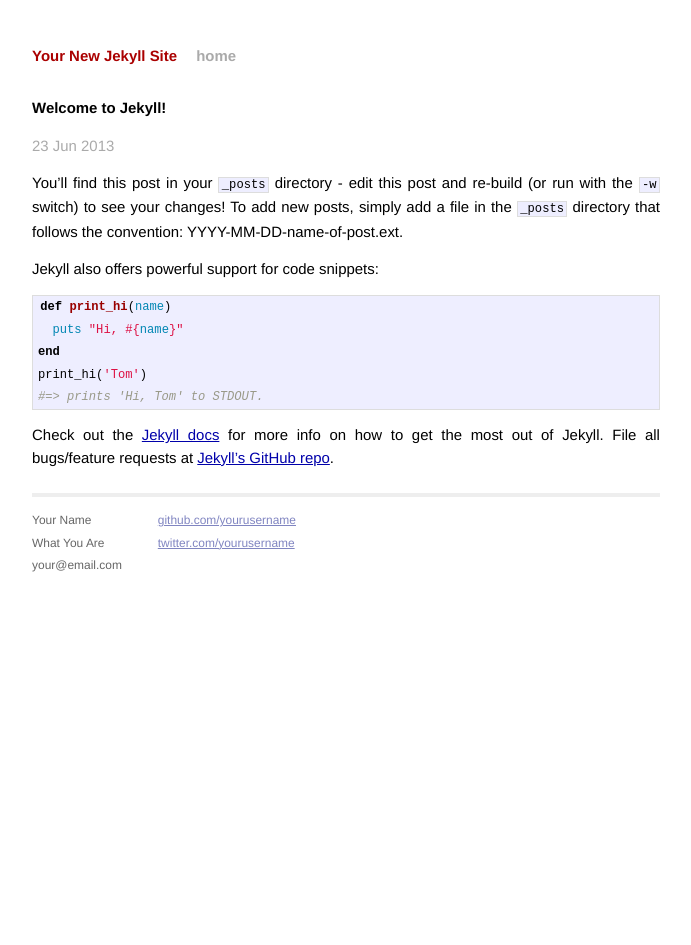
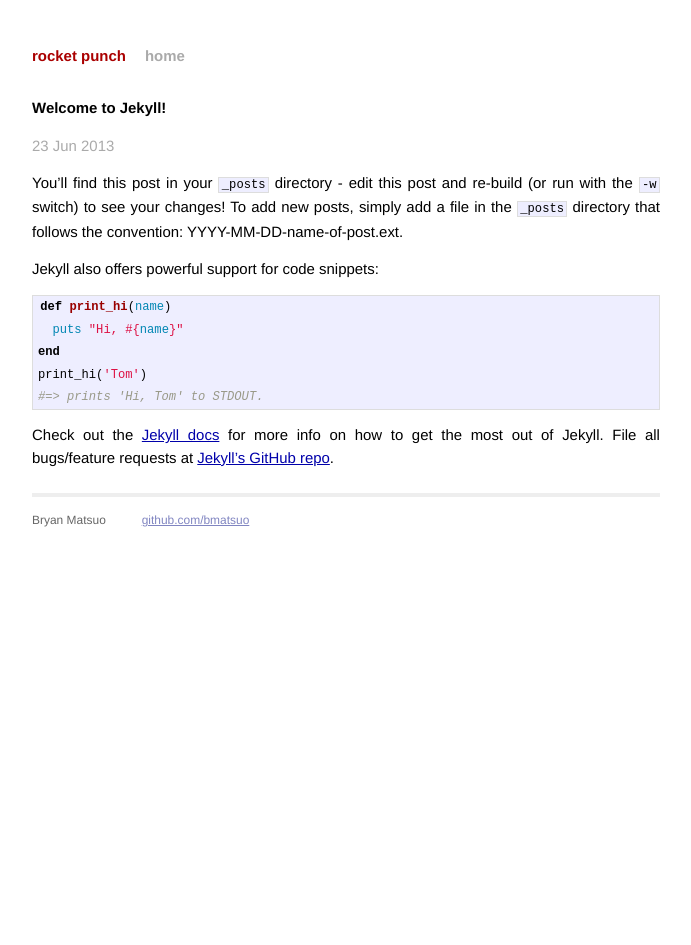
Before and after one commit to bmatsuo/bmatsuo.github.io, a Jekyll site: the page built from _posts/2013-06-23-welcome-to-jekyll.markdown, in a window 1280 px wide. Shown: the whole page, without its empty margins (294-985 px from the left). Built offline with Jekyll 4.4.1, drawn with Linux system fonts in a browser that asks for light colours.

Commit message:
minor config changes

```diff
--- a/_config.yml
+++ b/_config.yml
@@ -1,2 +1,2 @@
-name: Your New Jekyll Site
+name: rocket punch
 pygments: true
--- a/_layouts/default.html
+++ b/_layouts/default.html
@@ -27,15 +27,12 @@
             <div class="footer">
               <div class="contact">
                 <p>
-                  Your Name<br />
-                  What You Are<br />
-                  your@email.com
+                  Bryan Matsuo<br />
                 </p>
               </div>
               <div class="contact">
                 <p>
-                  <a href="http://github.com/yourusername/">github.com/yourusername</a><br />
-                  <a href="http://twitter.com/yourusername/">twitter.com/yourusername</a><br />
+                  <a href="http://github.com/bmatsuo/">github.com/bmatsuo</a><br />
                 </p>
               </div>
             </div>
--- a/index.html
+++ b/index.html
@@ -4,7 +4,7 @@
 ---
 
 <div id="home">
-  <h1>Blog Posts</h1>
+  <h1>Posts</h1>
   <ul class="posts">
     {% for post in site.posts %}
       <li><span>{{ post.date | date_to_string }}</span> &raquo; <a href="{{ post.url }}">{{ post.title }}</a></li>
```
